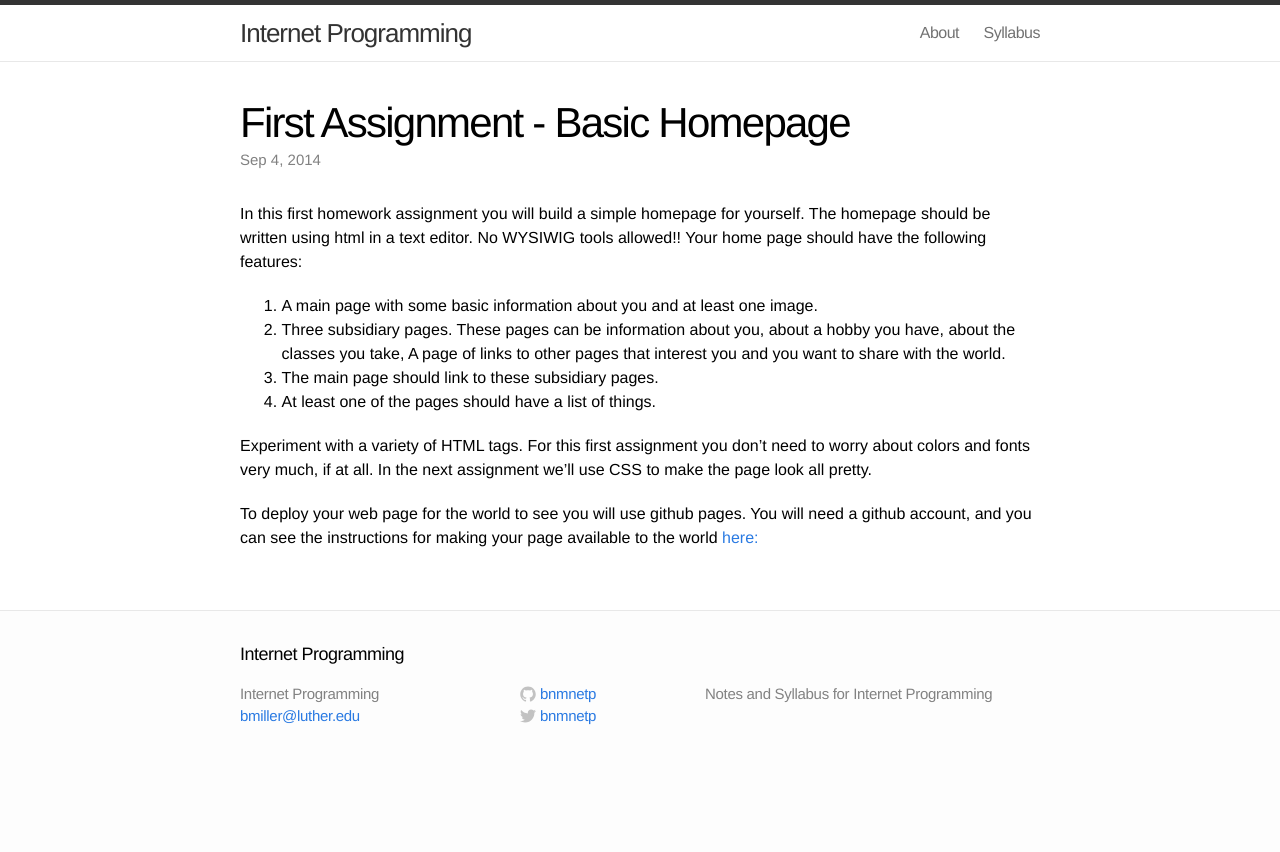
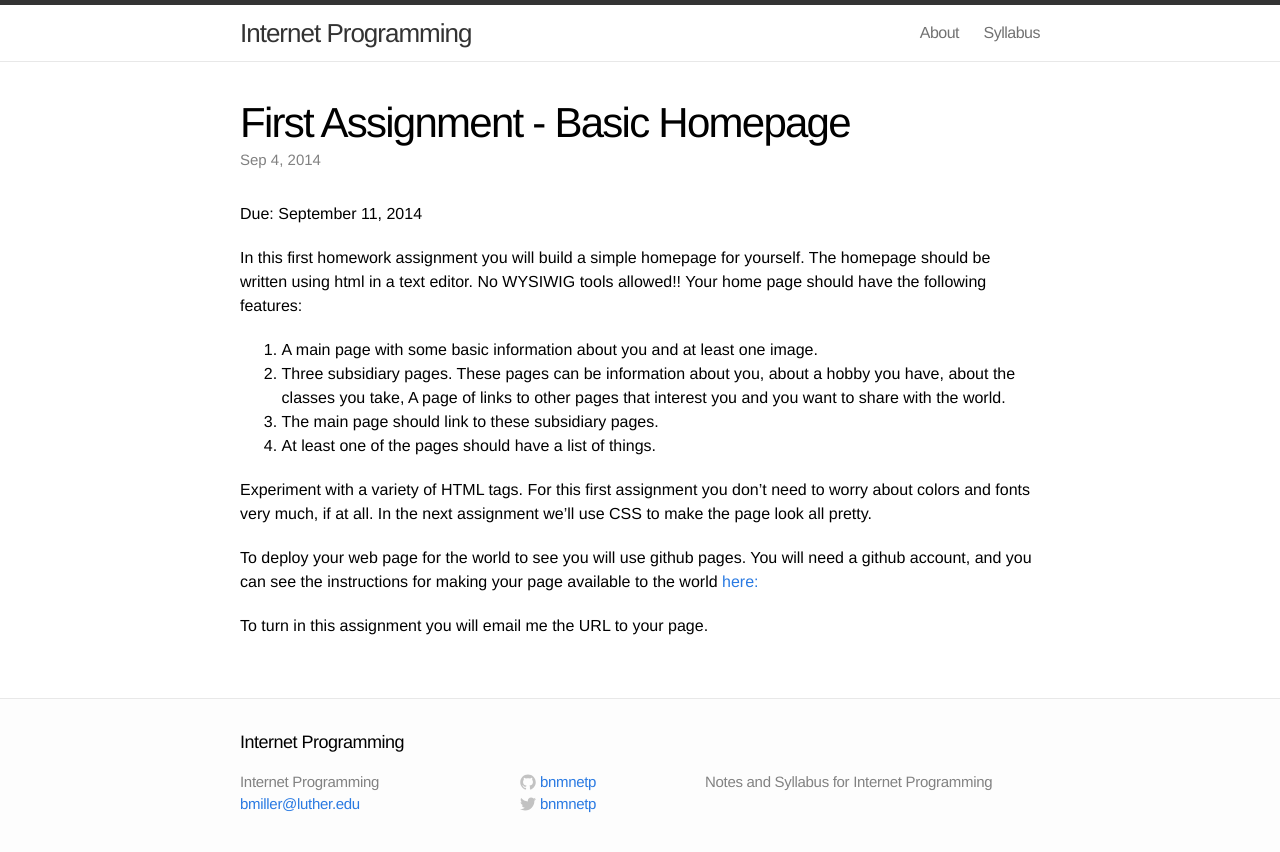
Before and after one commit to bnmnetp/CS365, a Jekyll site: the page built from _posts/2014-09-04-assignment-1.markdown, in a window 1280 px wide. Shown: the top 852 px of the page. Built offline with Jekyll 4.4.1, drawn with Linux system fonts in a browser that asks for light colours.

Commit message:
due date

```diff
--- a/_posts/2014-09-04-assignment-1.markdown
+++ b/_posts/2014-09-04-assignment-1.markdown
@@ -5,6 +5,7 @@ date:   2014-09-04 13:52:28
 categories: assignment
 ---
 
+Due:  September 11, 2014
 
 In this first homework assignment you will build a simple homepage for yourself.  The homepage should be written using html in a text editor.  No WYSIWIG tools allowed!!  Your home page should have the following features:
 
@@ -17,3 +18,5 @@ Experiment with a variety of HTML tags.
 For this first assignment you don't need to worry about colors and fonts very much, if at all.  In the next assignment we'll use CSS to make the page look all pretty.
 
 To deploy your web page for the world to see you will use github pages. You will need a github account, and you can see the instructions for making your page available to the world [here:](pages.github.com "github pages")
+
+To turn in this assignment you will email me the URL to your page.
```
